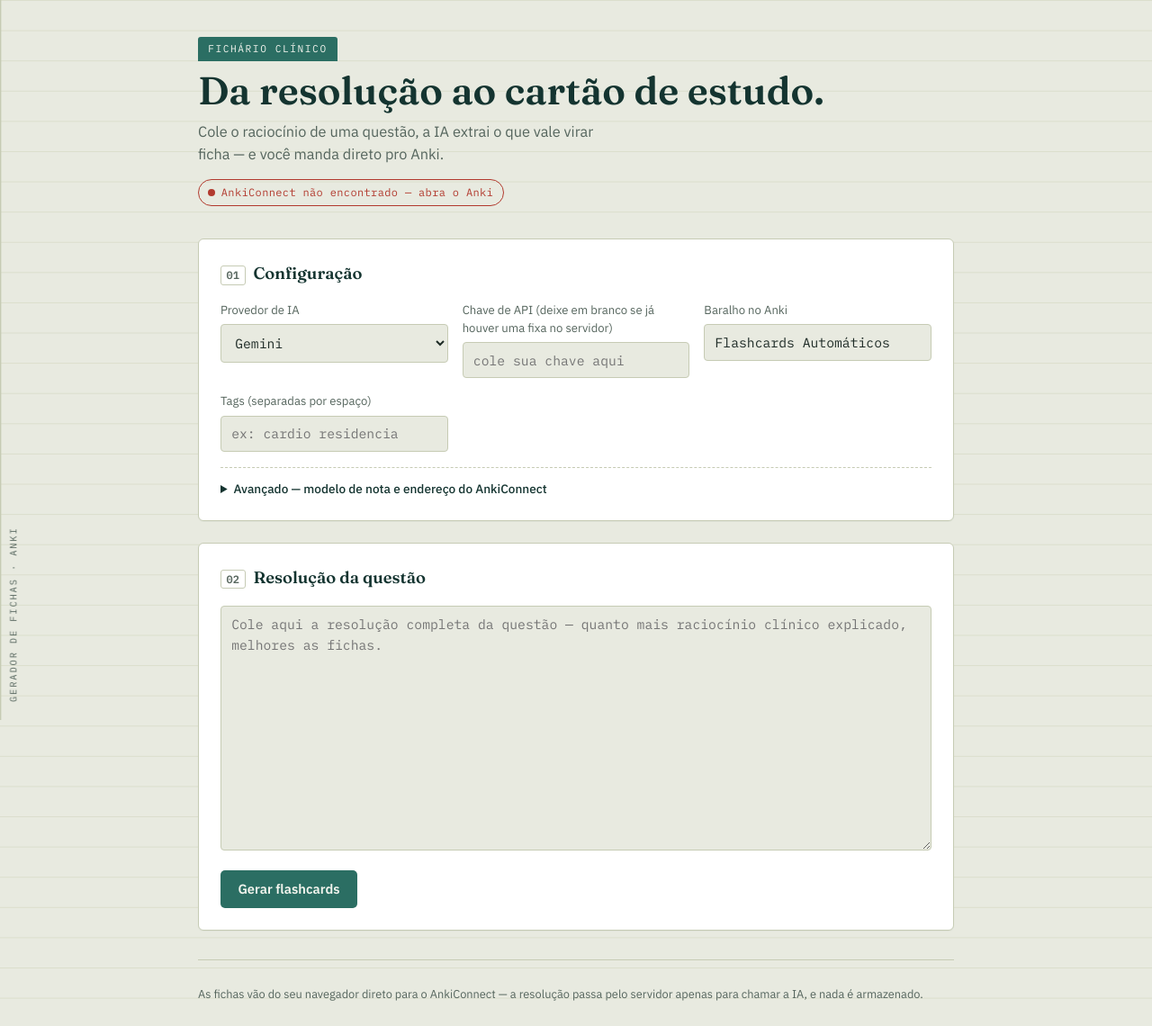
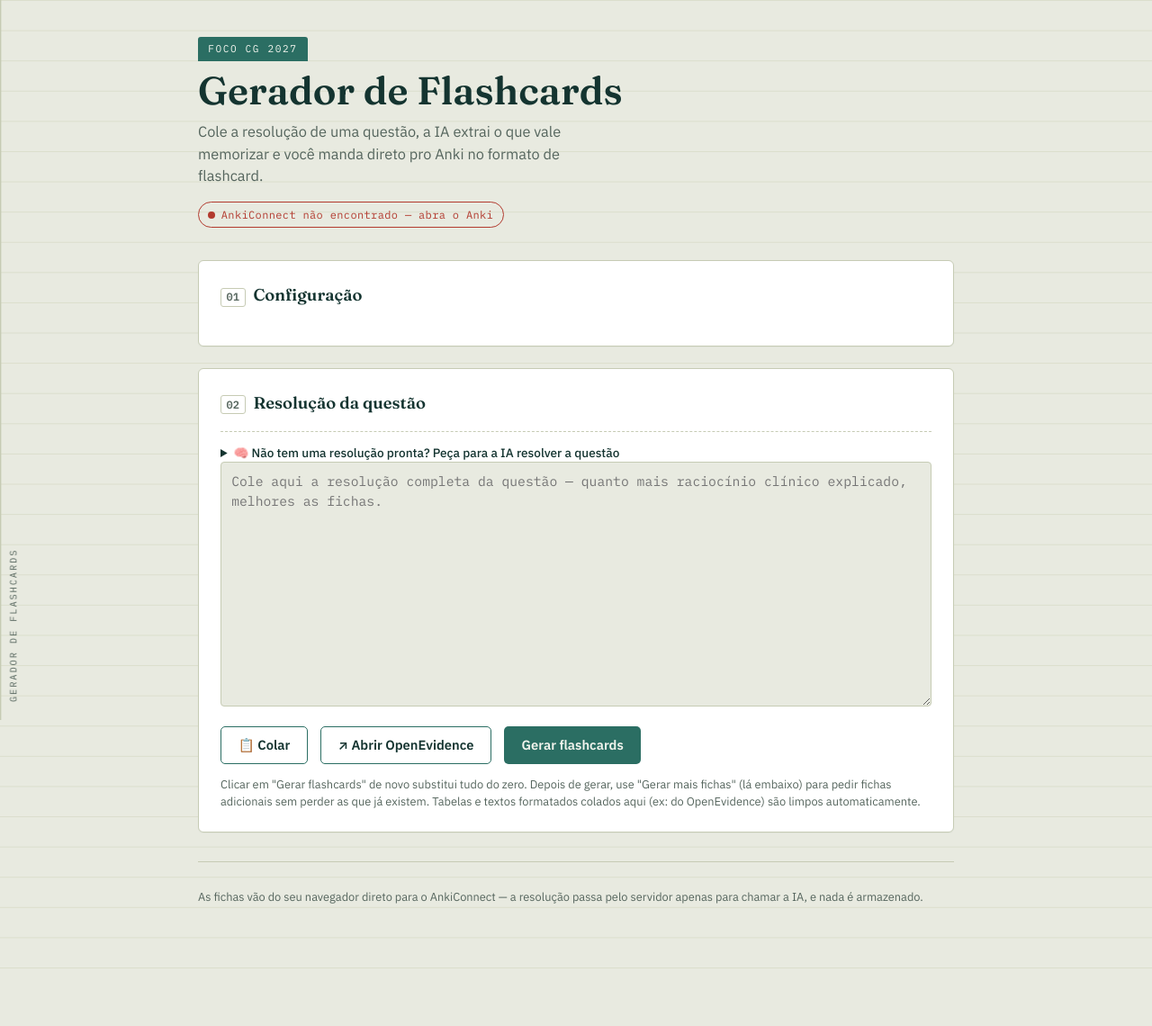
Before and after one commit to francescoconsonni/francards, a Flask app: page / in a window 1280 px wide. Shown: the top 1140 px of the page at 90% size. After the commit the page ends 1076 px from the top, so only its background shows below. Run offline with Flask 3, Linux system fonts and the light colour scheme; data that the repository does not hold is empty; some libraries are stand-ins or nearby versions.

Commit message:
index.html

```diff
--- a/templates/index.html
+++ b/templates/index.html
@@ -3,7 +3,17 @@
 <head>
 <meta charset="UTF-8">
 <meta name="viewport" content="width=device-width, initial-scale=1.0, viewport-fit=cover">
-<title>Fichário Clínico — Gerador de Flashcards</title>
+<title>Francards</title>
+
+<link rel="icon" href="/favicon.ico" sizes="any">
+<link rel="icon" href="/icon-192.png" type="image/png" sizes="192x192">
+<link rel="apple-touch-icon" href="/apple-touch-icon.png">
+<link rel="manifest" href="/manifest.json">
+<meta name="theme-color" content="#143430">
+<meta name="apple-mobile-web-app-capable" content="yes">
+<meta name="apple-mobile-web-app-title" content="Francards">
+<meta name="mobile-web-app-capable" content="yes">
+
 <link rel="preconnect" href="https://fonts.googleapis.com">
 <link rel="preconnect" href="https://fonts.gstatic.com" crossorigin>
 <link href="https://fonts.googleapis.com/css2?family=Fraunces:opsz,wght@9..144,500;9..144,600&family=IBM+Plex+Mono:wght@400;500;600&family=IBM+Plex+Sans:wght@400;500;600&display=swap" rel="stylesheet">
@@ -11,32 +21,36 @@
 </head>
 <body>
 
-<div class="rail" aria-hidden="true">GERADOR&nbsp;DE&nbsp;FICHAS&nbsp;·&nbsp;ANKI</div>
+<div class="rail" aria-hidden="true">GERADOR&nbsp;DE&nbsp;FLASHCARDS</div>
 
 <div class="page">
 
   <header class="masthead">
-    <span class="tab">Fichário&nbsp;Clínico</span>
-    <h1>Da resolução ao cartão de estudo.</h1>
-    <p class="sub">Cole o raciocínio de uma questão, a IA extrai o que vale virar ficha — e você manda direto pro Anki.</p>
+    <span class="tab">FOCO CG 2027</span>
+    <h1>Gerador&nbsp;de Flashcards</h1>
+    <p class="sub">Cole a resolução de uma questão, a IA extrai o que vale memorizar e você manda direto pro Anki no formato de flashcard.</p>
     <span id="ankiStatus" class="status-pill" data-state="checking">verificando AnkiConnect…</span>
   </header>
 
   <main>
+    <!-- CONFIGURAÇÃO AGORA É UM MENU SUSPENSO -->
     <section class="panel" id="configPanel">
-      <h2 class="panel-title"><span class="idx">01</span> Configuração</h2>
+      <details class="config-details">
+        <summary class="panel-title">
+          <span class="idx">01</span> Configuração
+        </summary>
 
         <div class="field-grid">
           <label class="field">
             <span>Provedor de IA</span>
             <select id="provider">
               <option value="gemini">Gemini</option>
-            <option value="deepseek">DeepSeek</option>
+              <option value="deepseek">Deepseek</option>
             </select>
           </label>
 
           <label class="field">
-          <span>Chave de API (deixe em branco se já houver uma fixa no servidor)</span>
+            <span>Chave de API</span>
             <input type="password" id="apiKey" placeholder="cole sua chave aqui" autocomplete="off" spellcheck="false">
           </label>
 
@@ -51,6 +65,7 @@
           </label>
         </div>
 
+        <!-- Sub-accordion para avançado -->
         <details class="advanced">
           <summary>Avançado — modelo de nota e endereço do AnkiConnect</summary>
           <div class="field-grid">
@@ -68,35 +83,79 @@
             </label>
             <label class="field">
               <span>Endereço do AnkiConnect</span>
-            <input type="text" id="ankiUrl" value="http://127.0.0.1:8765" autocomplete="off" spellcheck="false">
+              <input type="text" id="ankiUrl" value="https://jarvis-lenovo.tail5a31ce.ts.net/" autocomplete="off" spellcheck="false">
             </label>
             <label class="field">
-            <span>Chave do AnkiConnect (apiKey, se configurada)</span>
+              <span>Chave do AnkiConnect</span>
               <input type="password" id="ankiApiKey" placeholder="deixe em branco se não usar" autocomplete="off" spellcheck="false">
             </label>
           </div>
           <p class="hint">Deixe o padrão se você acessa esta página pelo mesmo computador onde o Anki está aberto. Para usar de outros aparelhos, veja o README sobre Tailscale Serve (só seus aparelhos) ou Tailscale Funnel (qualquer aparelho, exige a chave acima configurada por segurança).</p>
         </details>
+      </details>
     </section>
 
     <section class="panel" id="inputPanel">
       <h2 class="panel-title"><span class="idx">02</span> Resolução da questão</h2>
+
+      <details class="advanced resolve-details">
+        <summary>🧠 Não tem uma resolução pronta? Peça para a IA resolver a questão</summary>
+        <div class="resolve-body">
+          <p class="hint">Usa o mesmo provedor e a mesma chave de API configurados na seção 01 acima.</p>
+          <label class="field">
+            <span>Cole aqui o enunciado da questão (com alternativas, se houver)</span>
+            <textarea id="questaoInput" rows="6" placeholder="Cole o enunciado completo da questão, incluindo as alternativas…"></textarea>
+          </label>
+          <div class="actions">
+            <button id="resolveBtn" class="btn-secondary" type="button">Pedir resolução à IA</button>
+            <span id="resolveStatus" class="inline-status" role="status" aria-live="polite"></span>
+          </div>
+
+          <div id="resolveResultWrap" class="resolve-result-wrap" hidden>
+            <label class="field">
+              <span>Resolução gerada — revise antes de usar</span>
+              <textarea id="resolveResult" rows="8"></textarea>
+            </label>
+            <div class="actions">
+              <button id="useResolutionBtn" class="btn-primary" type="button">Usar esta resolução ↓</button>
+            </div>
+          </div>
+        </div>
+      </details>
+
       <textarea id="resolucao" rows="11" placeholder="Cole aqui a resolução completa da questão — quanto mais raciocínio clínico explicado, melhores as fichas."></textarea>
       <div class="actions">
+        <button id="pasteBtn" class="btn-secondary" type="button">📋 Colar</button>
+        <button id="openEvidenceBtn" class="btn-secondary" type="button">↗ Abrir OpenEvidence</button>
         <button id="generateBtn" class="btn-primary">Gerar flashcards</button>
         <span id="genStatus" class="inline-status" role="status" aria-live="polite"></span>
       </div>
+      <p class="hint">Clicar em "Gerar flashcards" de novo substitui tudo do zero. Depois de gerar, use "Gerar mais fichas" (lá embaixo) para pedir fichas adicionais sem perder as que já existem. Tabelas e textos formatados colados aqui (ex: do OpenEvidence) são limpos automaticamente.</p>
     </section>
 
     <section class="panel" id="resultsPanel" hidden>
       <div class="results-header">
         <h2 class="panel-title"><span class="idx">03</span> <span id="drawerLabel">Fichas geradas</span></h2>
         <div class="results-buttons">
+          <button id="generateMoreBtn" class="btn-secondary">Gerar mais fichas</button>
           <button id="downloadBtn" class="btn-secondary">Baixar fichas (.txt)</button>
           <button id="sendAllBtn" class="btn-secondary">Enviar todas para o Anki</button>
         </div>
       </div>
       <div id="cardsGrid" class="cards-grid"></div>
+
+      <div id="temasPanel" class="temas-panel" hidden>
+        <p class="temas-label">Sugestões de temas ainda não cobertos:</p>
+        <div id="temasChips" class="temas-chips"></div>
+      </div>
+
+      <div class="temas-custom">
+        <label class="field temas-custom-field">
+          <span>Ou peça fichas sobre um tema específico</span>
+          <input type="text" id="temaInput" placeholder="ex: farmacocinética do fármaco, diagnóstico diferencial…" autocomplete="off" spellcheck="false">
+        </label>
+        <button id="temaCustomBtn" class="btn-secondary" type="button">Gerar sobre esse tema</button>
+      </div>
     </section>
   </main>
 
```
Lines whose indentation alone changed are shown as unchanged.
